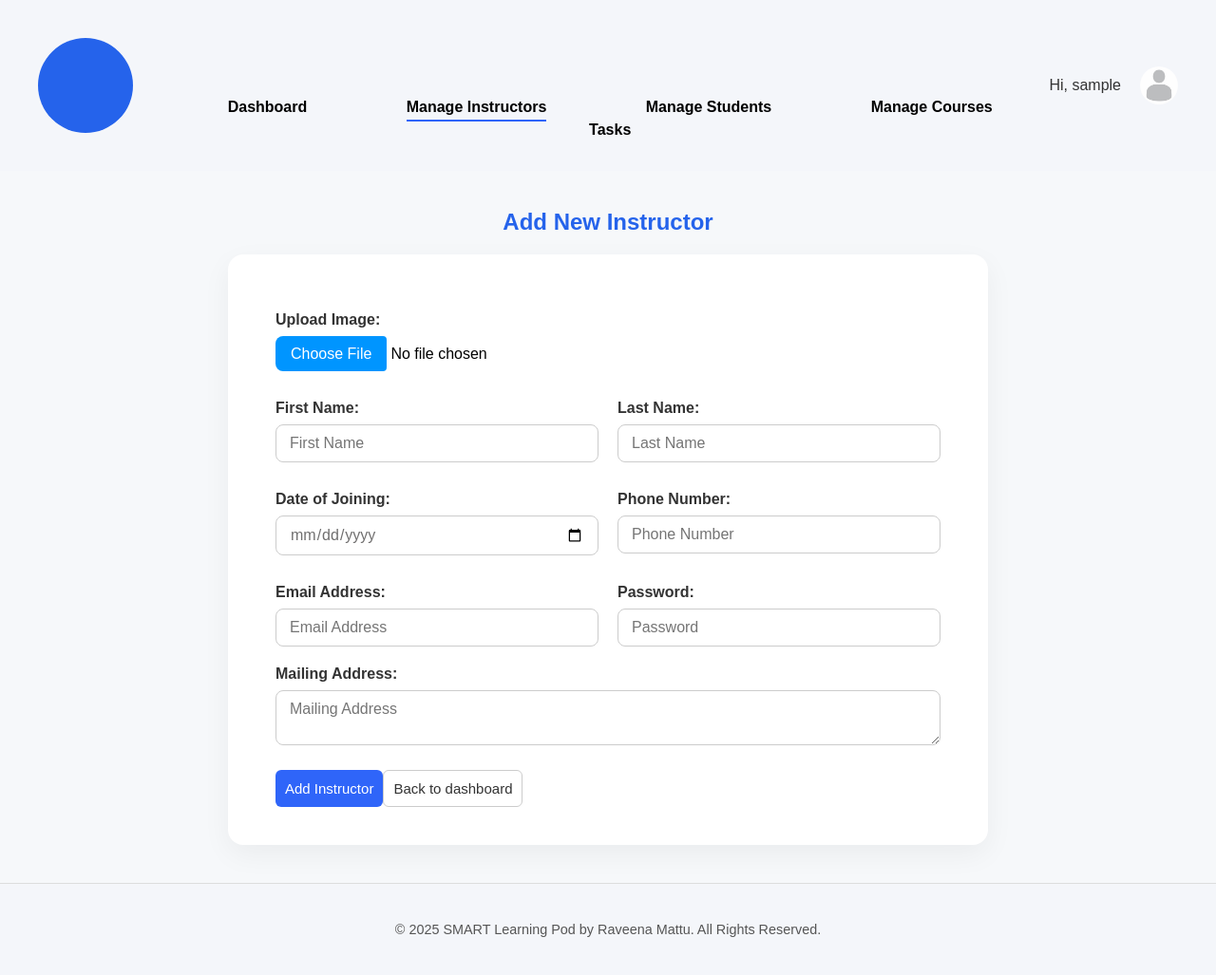
After one commit to RaveenaMattu/Web-Capstone, a PHP site: page /add_instructor_form.php in a window 1280 px wide. The commit adds this page. Shown: the whole page at 95% size. Run offline with PHP 8.4, Linux system fonts and the light colour scheme; the visitor is signed in with stand-in values (Sample User, id 1); data that the repository does not hold is empty.

Commit message:
Working on Manage Instructor

```diff
--- /dev/null
+++ b/add_instructor_form.php
@@ -0,0 +1,110 @@
+<?php
+session_start();
+
+if (!isset($_SESSION['isLoggedIn']) || !isset($_SESSION['adminID'])) {
+    echo "You are not authorized to access this page.";
+    exit();
+}
+
+require('database.php');
+
+$queryAdmin = 'SELECT * FROM admins WHERE adminID = :adminID';
+$statement = $db->prepare($queryAdmin);
+$statement->bindValue(':adminID', $_SESSION['adminID']);
+$statement->execute();
+$admin = $statement->fetch();
+$statement->closeCursor();
+
+$imageFile = (!empty($admin['imageName'])) ? $admin['imageName'] : 'placeholder.jpg';
+?>
+
+<!DOCTYPE html>
+<html lang="en">
+<head>
+  <meta charset="UTF-8" />
+  <meta name="viewport" content="width=device-width, initial-scale=1.0"/>
+  <title>Learning Pod - Add Instructor</title>
+  <script src="scripts/app.js" defer></script>
+  <link rel="stylesheet" href="css/app.css"/>
+</head>
+<body>
+  <?php include('admin_details.php'); ?>
+  <header class="header">
+    <div class="logo"></div>
+    <nav class="nav">
+      <a href="admin_dashboard.php">Dashboard</a>
+      <a href="manage_instructor.php" class="active">Manage Instructors</a>
+      <a href="#">Manage Students</a>
+      <a href="#">Manage Courses</a>
+      <a href="#">Tasks</a>
+    </nav>
+    <div class="user-info">Hi, <?php echo $_SESSION['fullName']; ?>
+      <div class="profile-wrapper">
+          <div class="profile-circle">
+            <img src="<?php echo htmlspecialchars('./images/' . $imageFile); ?>" width="40" height="40" alt="Profile Picture" id="profilePicture">
+          </div>
+          <div class="logOutBox">
+            <a href="#" onclick="openUpdateAdmin();">Update Profile</a>
+            <a href="admin_logout.php">Log Out</a>
+          </div>
+      </div>
+    </div>
+  </header>
+  <main id="addInstructorMain">
+    <h2>Add New Instructor</h2>
+    <form action="add_instructor.php" method="post" enctype="multipart/form-data" id="addInstructorForm">
+      <div class="form-group">
+        <label for="image">Upload Image:</label>
+        <input type="file" name="image">
+      </div>
+
+      <div class="form-row">
+        <div class="form-group">
+          <label for="firstName">First Name:</label>
+          <input type="text" id="firstName" name="firstName" placeholder="First Name" required>
+        </div>
+        <div class="form-group">
+          <label for="lastName">Last Name:</label>
+          <input type="text" id="lastName" name="lastName" placeholder="Last Name" required>
+        </div>
+      </div>
+
+      <div class="form-row">
+        <div class="form-group">
+          <label for="doj">Date of Joining:</label>
+          <input type="date" id="doj" name="doj" placeholder="Date of Joining" required>
+        </div>
+        <div class="form-group">
+          <label for="phoneNumber">Phone Number:</label>
+          <input type="tel" id="phoneNumber" name="phoneNumber" placeholder="Phone Number">
+        </div>
+      </div>
+
+      <div class="form-row">
+        <div class="form-group">
+          <label for="emailAddress">Email Address:</label>
+          <input type="email" id="emailAddress" name="emailAddress" placeholder="Email Address" required>
+        </div>
+        <div class="form-group">
+          <label for="password">Password:</label>
+          <input type="password" id="password" name="password" placeholder="Password" required>
+        </div>
+      </div>
+
+      <div class="form-group">
+        <label for="mailingAddress">Mailing Address:</label>
+        <textarea id="mailingAddress" name="mailingAddress" rows="2" cols="20" placeholder="Mailing Address"></textarea>
+      </div>
+
+      <div class="form-row">
+        <button type="submit" id="submit">Add Instructor</button>
+        <button type="button" class="cancel" onclick="window.location.href='admin_dashboard.php';">Back to dashboard</button>
+      </div>
+    </form>
+  </main>
+
+  <footer class="footer">
+    © 2025 SMART Learning Pod by Raveena Mattu. All Rights Reserved.
+  </footer>
+</body>
+</html>
--- a/admin_details.php
+++ b/admin_details.php
@@ -19,7 +19,7 @@
             <label for="lastName">Email:</label>
             <input type="email" id="email" name="emailAddress" required value="<?php echo $admin['emailAddress']; ?>"><br>
             <button type="submit">Update Profile</button>
-            <button onclick="closeUpdateAdmin();" id="cancel">Cancel</button>
+            <button onclick="closeUpdateAdmin();" class="cancel">Cancel</button>
           </form>
         </div>
       </div>
--- a/css/app.css
+++ b/css/app.css
@@ -76,7 +76,7 @@ main {
 
 .login-form {
   display: grid;
-  gap: 30px;
+  gap: 20px;
   width: 100%;
 }
 
@@ -549,22 +549,25 @@ footer {
   width: 100%;
 }
 
-.adminDetails form {
+ form {
   display: grid;
   grid-auto-flow: row;
   width: 90%;
 }
 
 
-.adminDetails label {
+ label {
   margin: 10px 0 4px;
   font-weight: 500;
   color: #333;
   font-size: 14px;
 }
 
-.adminDetails input[type="text"],
-.adminDetails input[type="email"]{
+ input[type="text"],
+ input[type="email"], textarea,
+ input[type="password"],
+ input[type="tel"],
+ input[type="date"] {
   padding: 8px 10px;
   border: 1px solid #ccc;
   border-radius: 6px;
@@ -573,13 +576,13 @@ footer {
   color: #706f6f;
 }
 
-.adminDetails small {
+ small {
   font-size: 12px;
   color: #777;
   margin-top: 2px;
 }
 
-.adminDetails button {
+ button {
   margin-top: 16px;
   padding: 10px;
   background: #2f65f9;
@@ -590,18 +593,18 @@ footer {
   cursor: pointer;
 }
 
-.adminDetails button:hover {
+ button:hover {
   background: #1c47c2;
 }
 
-.adminDetails a {
+ .adminDetails a {
   margin-top: 12px;
   font-size: 13px;
   color: #444;
   text-decoration: none;
 }
 
-.adminDetails a:hover {
+ .adminDetails a:hover {
   text-decoration: underline;
 }
 
@@ -613,9 +616,15 @@ footer {
   cursor: pointer;
   border-radius: 4px;
 }
-#cancel {
-  background: #444;
+.cancel {
+  background: transparent;
   cursor: pointer;
+  background: transparent;
+  border: 1px solid #ccc;
+  color: #333;
+}
+.cancel:hover {
+  background: #eee;
 }
 /*************************************************/
         /* ADMIN MANAGE INSTRUCTOR STYLES */
@@ -629,17 +638,17 @@ footer {
 table {
   width: 100%;
   border-collapse: collapse;
-  background: #fff;
+  background: transparent;
 }
 
 th, td {
-  text-align: left;
-  padding: 10px 20px;
-  border: 1px solid #ddd;
+  text-align: center;
+  padding: 10px;
+  border-bottom: 1px solid #ddd;
 }
 td {
   vertical-align: middle;
-  text-align: center;
+  text-align: left;
 }
 
 td form {
@@ -648,7 +657,7 @@ td form {
 }
 
 th {
-  background-color: #353434;
+  background-color: #474747;
   color: #fff;
   font-weight: 400;
 }
@@ -659,3 +668,158 @@ th {
   font-size: 1em;
   text-align: center;
 }
+a i {
+  font-size: 1.2em;
+  margin: 0 20px;
+  color: #333;
+}
+
+a i:hover {
+  color: #007bff;
+}
+
+/*************************************************/
+        /* ADMIN ADD INSTRUCTOR STYLES */
+/*************************************************/
+#addInstructorMain {
+  padding: 40px 20px;
+  background-color: #f6f8fa;
+}
+#addInstructorMain h2 {
+  color: #2563eb;
+  margin-bottom: 20px;
+}
+#addInstructorForm {
+  background-color: #fff;
+  padding: 40px 30px;
+  padding-left: 50px;
+  border-radius: 16px;
+  box-shadow: 0 10px 30px rgba(0, 0, 0, 0.05);
+  max-width: 800px;
+  width: 100%;
+  display: flex;
+  flex-direction: column;
+  box-sizing: border-box;
+}
+
+/* Form Rows */
+.form-row {
+  display: flex;
+  flex-wrap: wrap;
+  margin-top: 10px;
+}
+
+/* Each Form Group */
+.form-group {
+  flex: 1;
+  display: flex;
+  flex-direction: column;
+  margin-right: 20px;
+}
+
+/* Input Fields & Labels */
+label {
+  font-weight: 600;
+  margin-bottom: 8px;
+  color: #333;
+  margin-top: 20px;
+  font-size: 1em;
+}
+
+input[type="text"],
+input[type="email"],
+input[type="password"],
+input[type="tel"],
+input[type="date"],
+textarea,
+input[type="file"] {
+  padding: 10px 14px;
+  border-radius: 8px;
+  border: 1px solid #ccc;
+  font-size: 16px;
+  outline: none;
+  transition: border-color 0.2s ease;
+}
+
+input[type="file"] {
+  border: none;
+  padding: 0;
+}
+
+input:focus,
+textarea:focus {
+  border-color: #0077cc;
+}
+
+/* Button Styling */
+.inline-form {
+  display: inline;
+  margin-right: 6px;
+}
+
+.inline-form input[type="submit"] {
+  padding: 6px 12px;
+  font-size: 14px;
+  border: none;
+  border-radius: 6px;
+  color: #fff;
+  cursor: pointer;
+  transition: background-color 0.3s ease;
+}
+
+/* View button: Blue */
+.viewBtn {
+  background-color: #007BFF;
+}
+.viewBtn:hover {
+  background-color: #0056b3;
+}
+
+/* Update button: Green */
+.updateBtn {
+  background-color: #28a745;
+}
+.updateBtn:hover {
+  background-color: #1e7e34;
+}
+
+/* Delete button: Red */
+.deleteBtn {
+  background-color: #dc3545;
+}
+.deleteBtn:hover {
+  background-color: #c82333;
+}
+#deletePopup {
+      display: none;
+      position: fixed;
+      top: 30%;
+      left: 50%;
+      transform: translate(-50%, -30%);
+      background-color: white;
+      border: 1px solid #aaa;
+      padding: 50px;
+      box-shadow: 0 0 10px rgba(0,0,0,0.25);
+      z-index: 5;
+      width: 40em;
+      height: 15em;
+    }
+    #overlay {
+      display: none;
+      position: fixed;
+      top: 0;
+      left: 0;
+      width: 100%;
+      height: 100%;
+      background: rgba(0, 0, 0, 0.5);
+      z-index: 3;
+    }
+    #delete {
+      background: #ae0d01;
+    }
+    #delete:hover {
+      background: #0056b3;
+    }
+    #deleteConfirm {
+      padding-bottom: 40px;
+    }
--- a/scripts/app.js
+++ b/scripts/app.js
@@ -34,3 +34,30 @@ function openUpdateAdmin() {
 function closeUpdateAdmin() {
   updateAdmin.style.visibility = 'hidden';
 }
+/**************************************/
+/*        OPEN DELETE POPUP           */
+/**************************************/
+
+  const overlay = document.querySelector('#overlay');
+  const deletePopup = document.querySelector('#deletePopup');
+  const popupStudentID = document.querySelector('#popupStudentID');
+  const deleteForm = document.querySelectorAll('.deleteForm');
+
+  function showDeletePopup(event) {
+    event.preventDefault();
+    const form = event.currentTarget;
+    const studentID = form.querySelector('input[name="studentID"]').value;
+    popupStudentID.value = studentID;
+    overlay.style.display = 'block';
+    deletePopup.style.display = 'block';
+  }
+
+  document.querySelectorAll('.deleteForm').forEach(form => {
+    form.addEventListener('submit', showDeletePopup);
+  });
+
+  function closePopup() {
+    deletePopup.style.display = 'none';
+    overlay.style.display = 'none';
+    popupStudentID.value = '';
+  }
```
Also changed, not shown: add_instructor.php (added, +58 -0 lines), admin_dashboard.php (+21 -2 lines), logout.php (+9 -0 lines), manage_instructor.php (+67 -11 lines), 1 other file.
